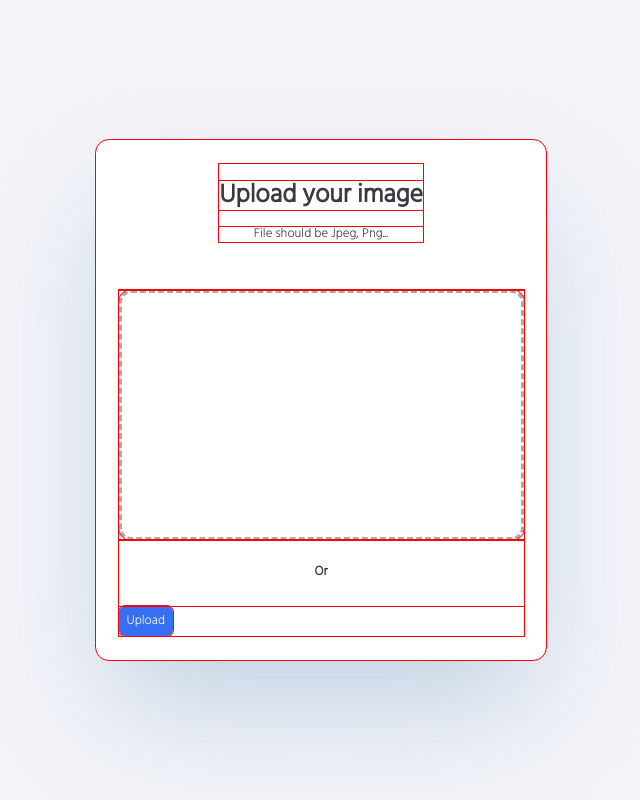
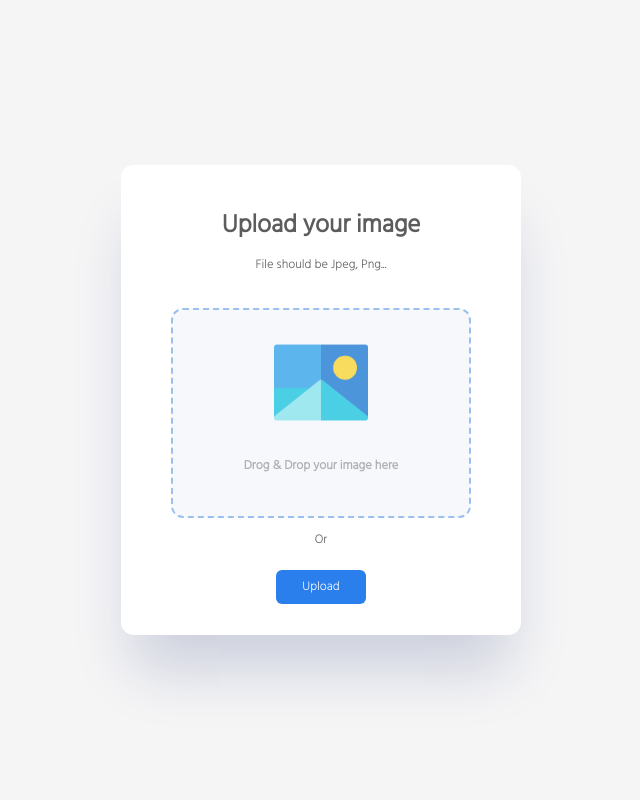
Before and after one commit to Silvak/nova_imageUp, a Flask app: page / in a window 1280 px wide. Shown: the whole page, without its empty margins (319-959 px from the left). Run offline with Flask 2, Linux system fonts and the light colour scheme.

Commit message:
interface completed

```diff
--- a/static/css/style.css
+++ b/static/css/style.css
@@ -1,15 +1,14 @@
 *{
     font-family: 'Hind', sans-serif;
-    outline: red solid 1px;
 }
 
 body {
-   background-color: #F3F4F9;
-   color: #393A40;
-   font-size: 0.8em;
+   background-color: #f5f5f6;
+   color: #5c5c5c;
+   font-size: 0.78em;
 
 }
-.center{
+.main{
     height: 100vh;
     display: flex;
     align-items: center;
@@ -21,21 +20,22 @@ body {
     flex-wrap: wrap;
     align-items: center;
     justify-content: center;
-    width: 450px;
-    height: 520px;
+    width: 400px;
+    height: 470px;
     border-radius: 1em;
+    padding: 1em;
     background-color: white;
-    -webkit-box-shadow: 0px 58px 117px -16px rgba(62,119,168,0.28);
-    -moz-box-shadow: 0px 58px 117px -16px rgba(62,119,168,0.28);
-    box-shadow: 0px 58px 117px -16px rgba(62,119,168,0.28);
+    -webkit-box-shadow: 0px 46px 56px -13px rgba(15,35,107,0.18);
+    -moz-box-shadow: 0px 46px 56px -13px rgba(15,35,107,0.18);
+    box-shadow: 0px 46px 56px -13px rgba(15,35,107,0.18);
 }
 
 .container_tittle {
     text-align: center;
 }
 
-.container_img {
-    width: 90%;
+.container_form {
+    width: 80%;
 }
 
 .file-input {
@@ -44,23 +44,43 @@ body {
 .area{
     margin: auto;
     display: block;
-    height: 250px;
+    height: 210px;
     cursor: pointer;
-    background-color: none;
-    border: darkgray dashed 3px;
+    background-color:#f7f8fc;
+    border: #9bc0ef dashed 2px;
     border-radius: 12px;
-  }
+    padding: 0px 1em 2em 1em;
+}
+.area img{
+    object-fit: contain;
+    filter: grayscale(20%);
+    padding: 2em;
+    width: 100%;
+    height: 80%;
+}
+.area b{
+    display:block;
+    width: 100%;
+    text-align: center;
+    color: #AEB0B6;
+}
 
-.container_img b {
+.container_form p:nth-child(3) {
     display: block;
-    padding: 2em 0px ;
+    padding: 1.2em 0px 1.8em 0px ;
     text-align: center;
 }
 
+.bt-form {
+    display: block;
+    text-align: center;
+}
 button{
-    background-color: #376FF4;
+    font-size: 2em;
+    background-color: #2b7fed;
     color: white;
-    padding: 8px;
+    width: 30%;
+    padding: 10px;
     border-radius: 6px;
     border-style: none;
 }
--- a/templates/index.html
+++ b/templates/index.html
@@ -10,20 +10,29 @@
     <title>Upimage</title>
 </head>
 <body>
-    <div class="center">
+    <div class="main">
         <div class="container">
             <div class="container_tittle">
                 <h1>Upload your image</h1>
                 <p>File should be Jpeg, Png...</p>
             </div>
-            <div class="container_img">
-            <form action="/" method="POST" enctype="multipart/form-data">
-                    <p><input  type="file" class="file-input" name="image" id="image"></p>
-                    <p> <label for="image" class="area"></label></p>
-                <b>Or</b>
-                <button type="submit" class="btn btn-primary">Upload</button>
-            </form>
+
+            <div class="container_form">
+                <form action="/" method="POST" enctype="multipart/form-data">
+                        <p><input  type="file" class="file-input" name="image" id="image"></p>
+                        <p>
+                            <label type="file" for="image" class="area">
+                                <img src="\static\img\image_icon.png" alt="">
+                                <b>Drog & Drop your image here</b>
+                            </label>
+                        </p>
+                        <p>Or</p>
+                    <div class="bt-form">
+                        <button type="submit" class="btn btn-primary">Upload</button>
+                    </div>
+                </form>
             </div>
+
         </div>
     </div>
 </body>
```
Also changed, not shown: static/img/image_icon.png (added).
